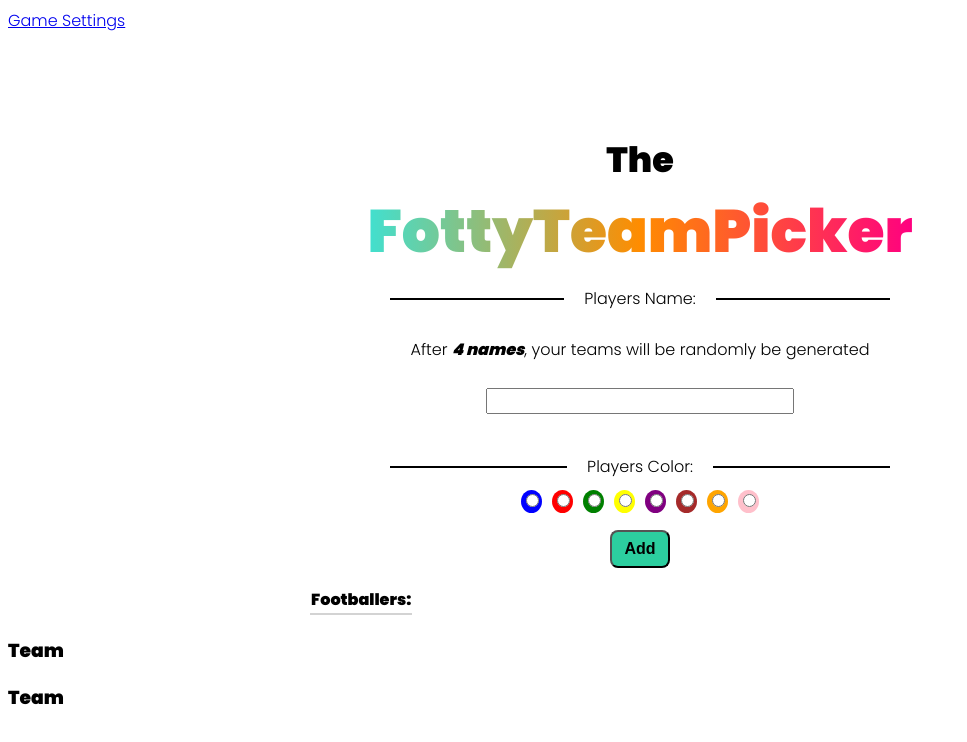
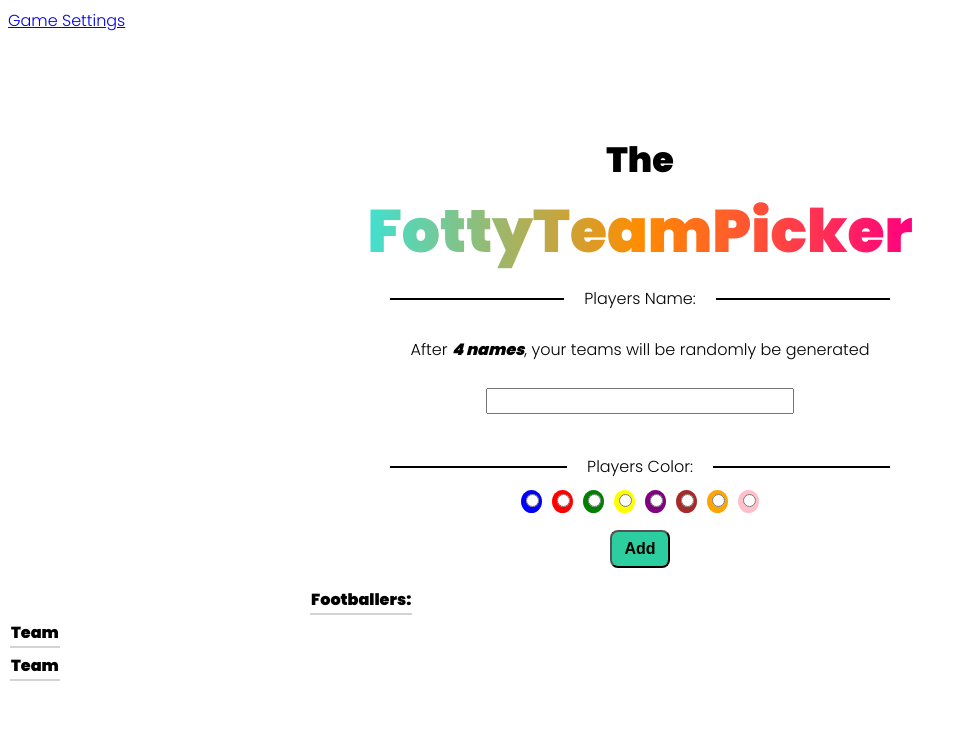
Before and after one commit to TechMilton/FootyNamePicker, a React (Create React App) app: page / in a window 1280 px wide. Shown: the top 742 px of the page, without its empty margins (0-967 px from the left). Built offline with nearby package versions, Linux system fonts and the light colour scheme.

Commit message:
Added some basic table styling to Teams.js

```diff
--- a/src/App.css
+++ b/src/App.css
@@ -141,9 +141,7 @@ body {
   border-radius: 50%;
 }
 
-/* Table Name List Stayling */
-
-
+/* Names Table Stayling */
 .remove-btn {
   color: rgb(0, 0, 0);
 }
@@ -157,10 +155,35 @@ body {
   padding: 0;
   max-width: 300px;
   margin: 10px;
-
 }
 
 .td-list-names {
+  display: flex;
+  align-items: center;
+  border-bottom: 2px solid #DDD;
+}
+
+
+/* Teams Table Styling */
+
+.teams-table {
+  flex-direction: row
+}
+
+.teams-table-title {
+  display: flex;
+  border-bottom: 2px solid lightgrey;
+}
+
+.tr-list-teams {
+  padding: 0;
+  max-width: 300px;
+  margin: 10px;
+  display: flex;
+  flex-direction: column;
+}
+
+.td-list-teams {
   display: flex;
   align-items: center;
   border-bottom: 2px solid #DDD;
--- a/src/components/lists/Teams.js
+++ b/src/components/lists/Teams.js
@@ -15,33 +15,33 @@ const Teams = () => {
 
     return (
         <>
-            <div>
-                <h3>Team {teamOne}</h3>
+            <table className="teams-table">
+                <th className="teams-table-title">Team {teamOne}</th>
                 {random.length === 0 ? null : (
-                    <ul className="ul-list-names">
+                    <tr >
 
                         {random.map((footballer, index) => (
-                            <li className="li-list-names" key={index}>
+                            <td className="tr-list-teams" key={index}>
                                 <span style={{ color: footballer.color }}>{footballer.name}</span>
-                            </li>
+                            </td>
                         ))}
-                    </ul>
+                    </tr>
                 )}
-            </div>
+            </table>
 
-            <div>
-                <h3>Team {teamTwo}</h3>
+            <table>
+                <th className="teams-table-title">Team {teamTwo}</th>
                 {b.length === 0 ? null : (
-                    <ul className="ul-list-names">
+                    <tr >
 
                         {b.map((footballer, index) => (
-                            <li className="li-list-names" key={index}>
+                            <td className="tr-list-teams" key={index}>
                                 <span style={{ color: footballer.color }}>{footballer.name}</span>
-                            </li>
+                            </td>
                         ))}
-                    </ul>
+                    </tr>
                 )}
-            </div>
+            </table>
         </>
     )
 
```
